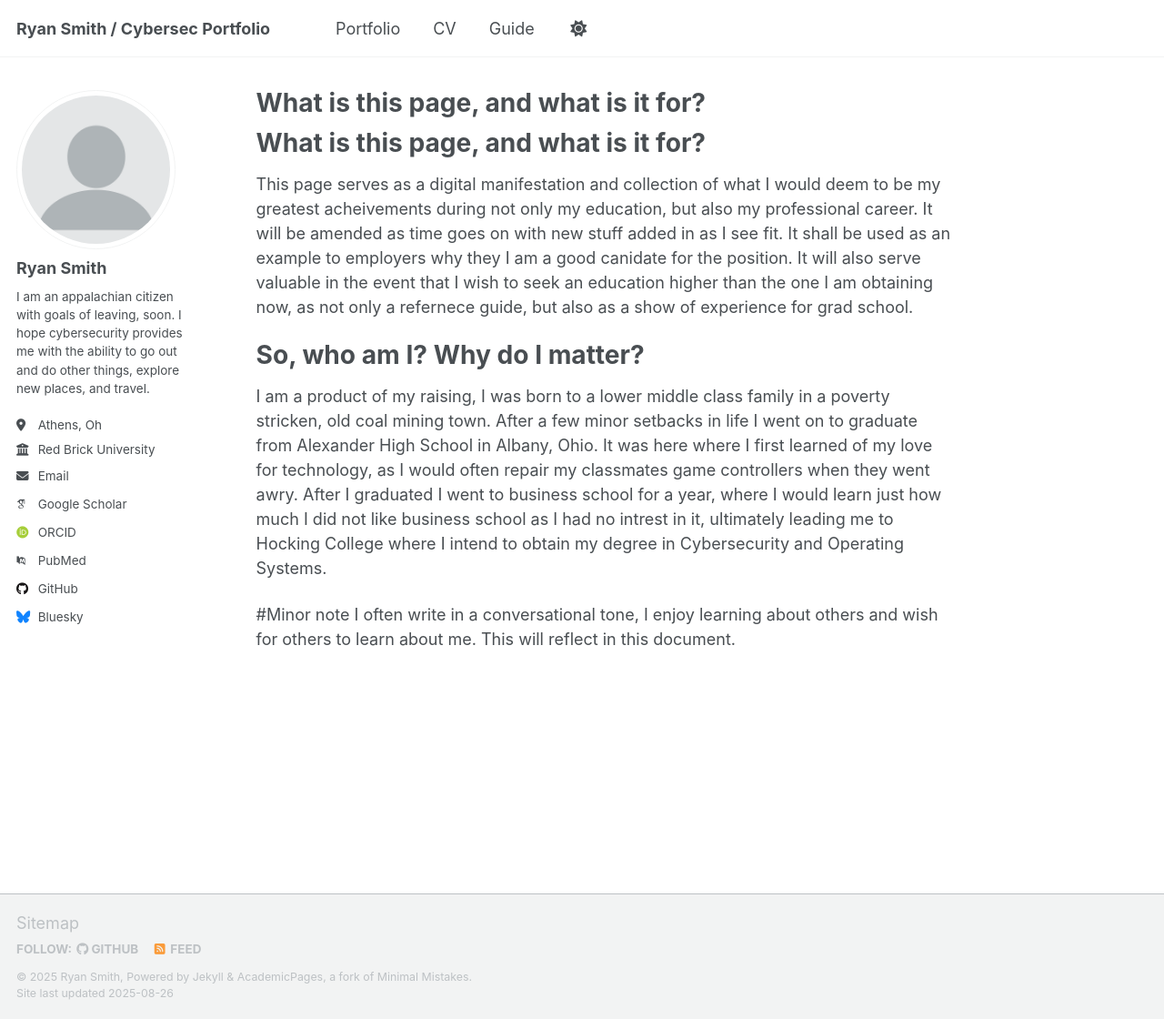
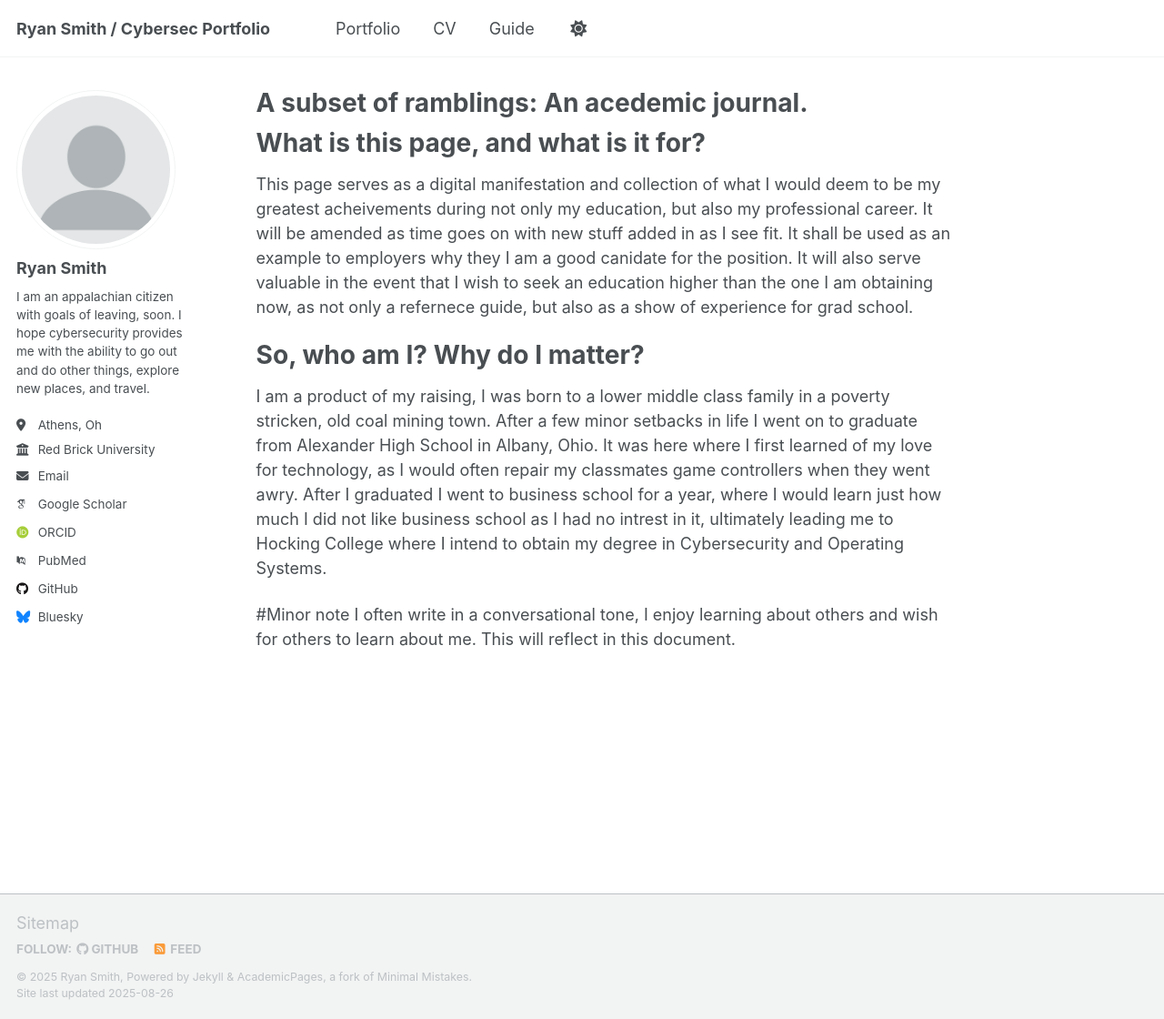
Before and after one commit to Smith-Ryan1/Ryan-Smith-Portfolio, a Jekyll site: the page built from _pages/about.md, in a window 1280 px wide and 1120 px high. Shown: the whole window at 91% size. Built offline with Jekyll 4.4.1, drawn with Linux system fonts in a browser that asks for light colours; some web fonts are replaced; our own code applies the rules of GitHub Pages for plain Markdown files; a script that is not in the unit is left out.

Commit message:
Update about.md

```diff
--- a/_pages/about.md
+++ b/_pages/about.md
@@ -1,3 +1,12 @@
+---
+permalink: /
+title: "A subset of ramblings: An acedemic journal."
+author_profile: true
+redirect_from:
+  - /about/
+  - /about.md
+---
+
 # What is this page, and what is it for?
 This page serves as a digital manifestation and collection of what I would deem to be my greatest acheivements during not only my education, but also my professional career. It will be amended as time goes on with new stuff added in as I see fit. It shall be used as an example to employers why they I am a good canidate for the position. It will also serve valuable in the event that I wish to seek an education higher than the one I am obtaining now, as not only a refernece guide, but also as a show of experience for grad school.
 
```
